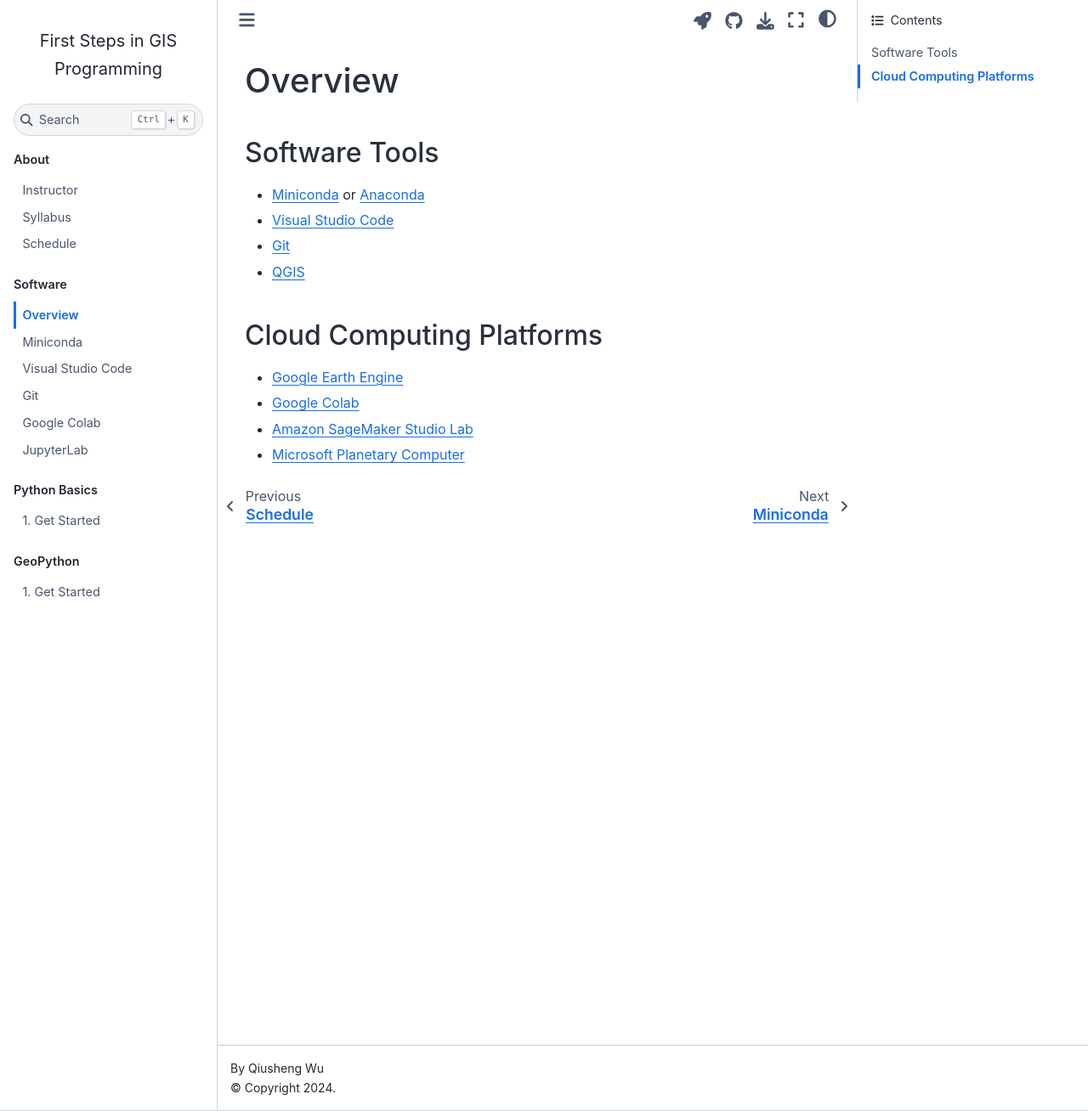
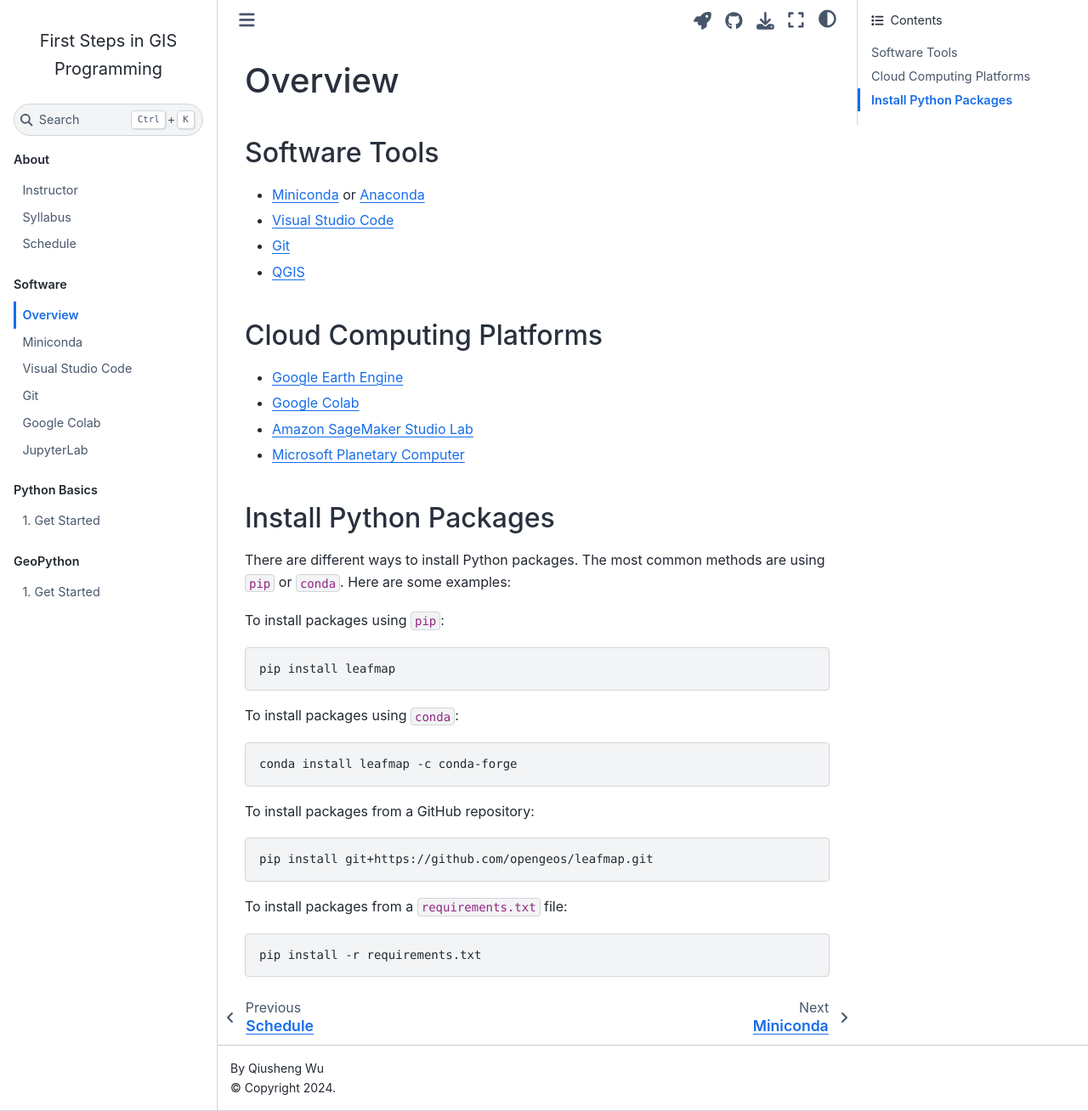
Before and after one commit to giswqs/geog-312, a Jupyter Book: the page built from book/software/overview.md, in a window 1280 px wide and 1308 px high. Shown: the whole window at 85% size. Built offline with Jupyter Book 1.0.4 settings and Sphinx 7.4.7 and the Sphinx Book theme 1.1.4, drawn with Linux system fonts in a browser that asks for light colours; pages that are not in the unit, such as notebooks, are missing from menus.

Commit message:
Update software overview

````diff
--- a/book/software/overview.md
+++ b/book/software/overview.md
@@ -26,3 +26,31 @@
 - [Google Colab](https://research.google.com/colaboratory)
 - [Amazon SageMaker Studio Lab](https://studiolab.sagemaker.aws)
 - [Microsoft Planetary Computer](https://planetarycomputer.microsoft.com)
+
+## Install Python Packages
+
+There are different ways to install Python packages. The most common methods are using `pip` or `conda`. Here are some examples:
+
+To install packages using `pip`:
+
+```bash
+pip install leafmap
+```
+
+To install packages using `conda`:
+
+```bash
+conda install leafmap -c conda-forge
+```
+
+To install packages from a GitHub repository:
+
+```bash
+pip install git+https://github.com/opengeos/leafmap.git
+```
+
+To install packages from a `requirements.txt` file:
+
+```bash
+pip install -r requirements.txt
+```
````
